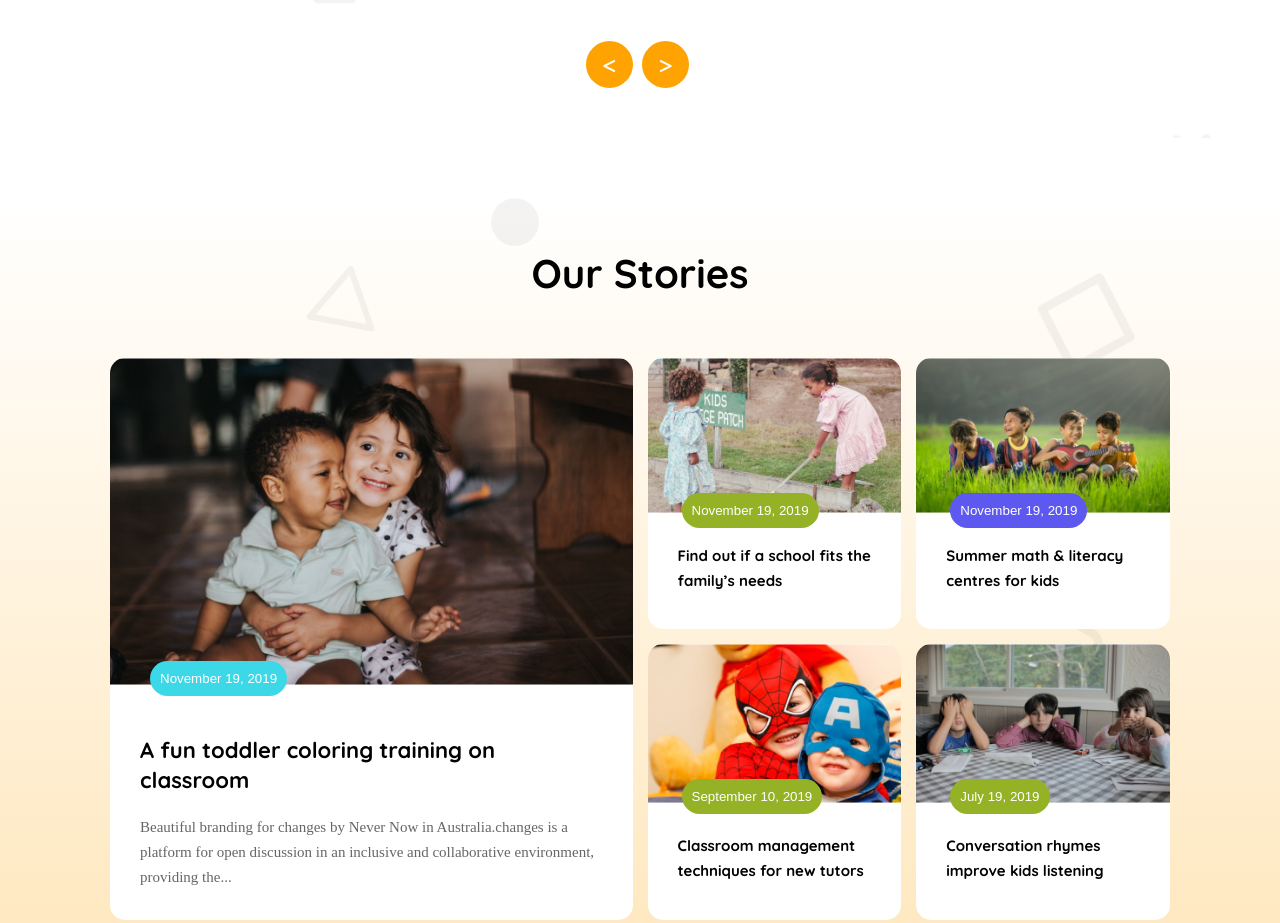
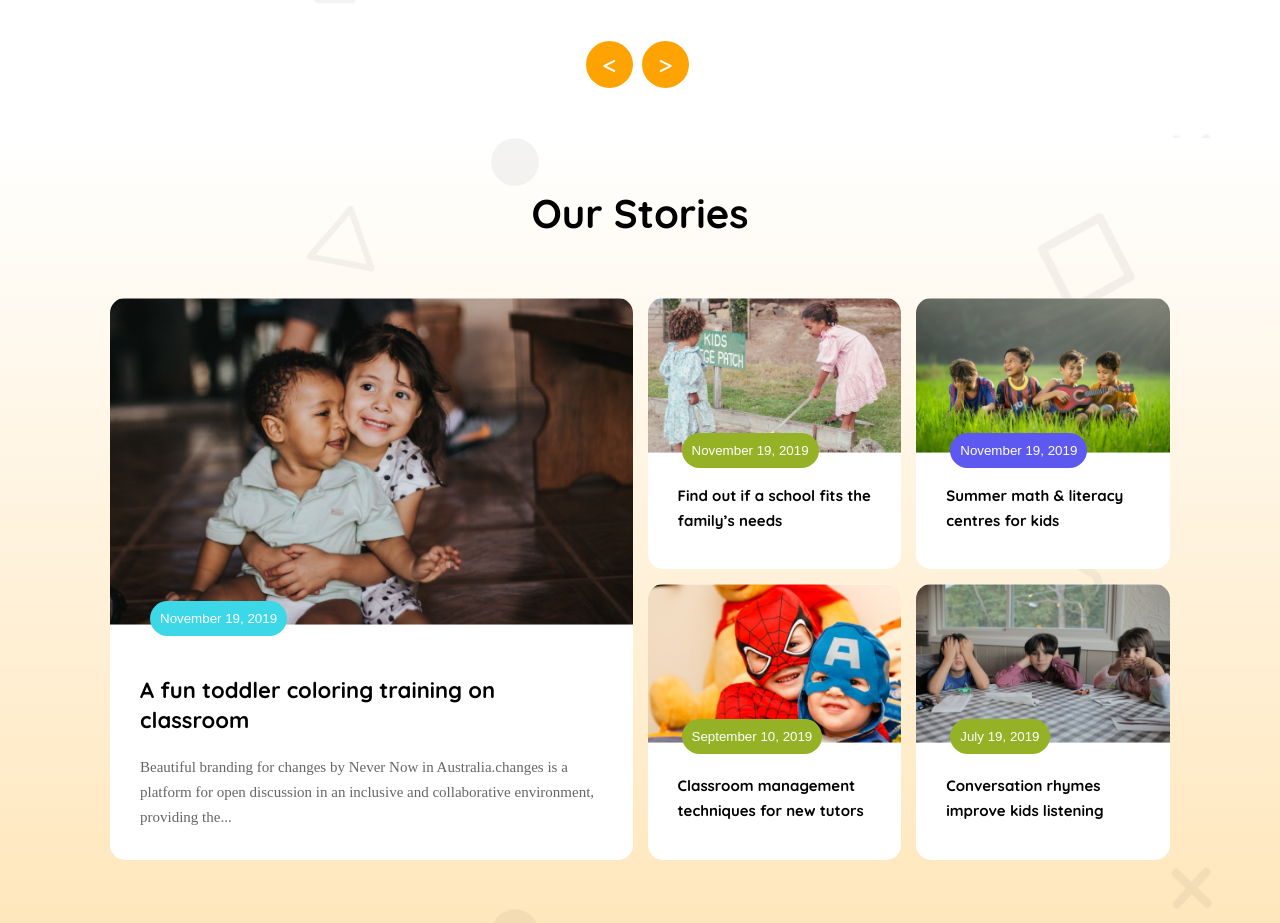
Before and after one commit to atikur-2003/Kids-School, a plain HTML site: page index.html in a window 1280 px wide. Shown: the part 1140-2063 px from the top of the page. Drawn offline with Linux system fonts and the light colour scheme.

Commit message:
added some styles

```diff
--- a/styles/style.css
+++ b/styles/style.css
@@ -226,7 +226,6 @@ nav{
 /* story-section styles */
 .story-section{
     background-image: url(../assets/bg.png),linear-gradient(0.00deg, rgba(254, 163, 1, 0.3),rgba(255, 255, 255, 0.3) 100%);
-    margin: 60px 0;
     padding: 50px 110px;
 }
 
```
